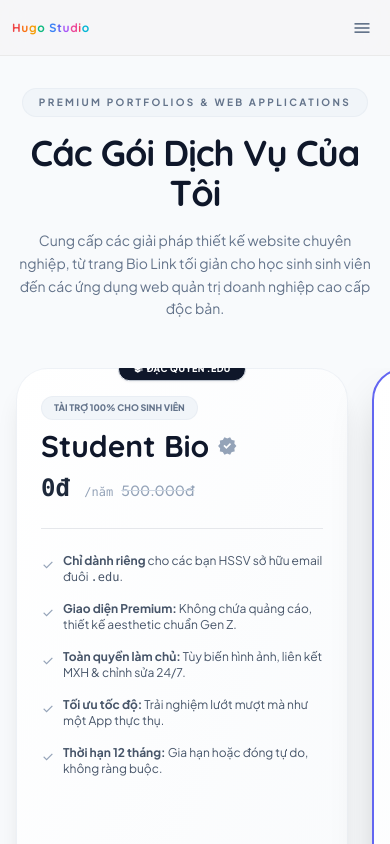
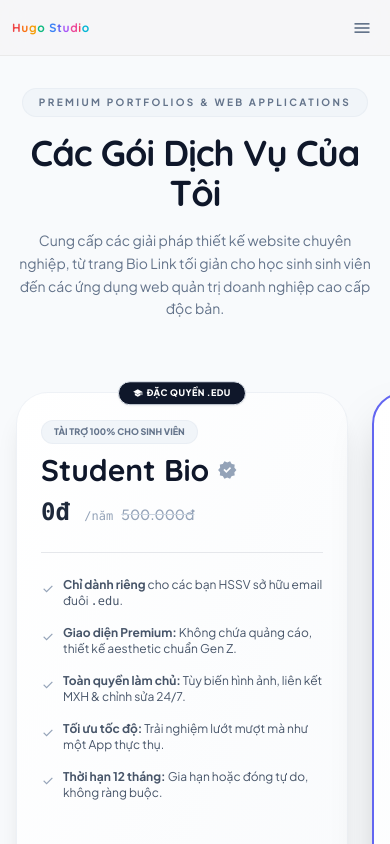
Before and after one commit to Hugo-huy2004/BAOGIA, a React (Vite) app: page /services in a window 390 px wide. Built offline with nearby package versions, Linux system fonts and the light colour scheme; no server answers.

Commit message:
fix top badge clipping on mobile

```diff
--- a/src/pages/ServicesPage.jsx
+++ b/src/pages/ServicesPage.jsx
@@ -46,7 +46,7 @@ export default function ServicesPage() {
       </section>
 
       {/* Services Grid */}
-      <section className="flex lg:grid lg:grid-cols-3 gap-6 lg:gap-8 overflow-x-auto lg:overflow-visible pb-8 lg:pb-0 snap-x snap-mandatory scrollbar-hide items-stretch mt-4 md:mt-8 px-4 lg:px-0 -mx-4 lg:mx-0">
+      <section className="flex lg:grid lg:grid-cols-3 gap-6 lg:gap-8 overflow-x-auto lg:overflow-visible pt-6 lg:pt-0 pb-8 lg:pb-0 snap-x snap-mandatory scrollbar-hide items-stretch mt-4 md:mt-8 px-4 lg:px-0 -mx-4 lg:mx-0">
 
         {/* Tier 1: Student Bio (Free) */}
         <div className="flex-none w-[85vw] sm:w-[380px] lg:w-auto snap-center lg:snap-align-none flex flex-col justify-between rounded-[2rem] bg-gradient-to-br from-white to-slate-50 dark:from-[#12111a] dark:to-black border border-slate-200/50 dark:border-white/10 p-6 sm:p-8 shadow-xl hover:shadow-2xl transition-all duration-300 relative group overflow-visible">
```
